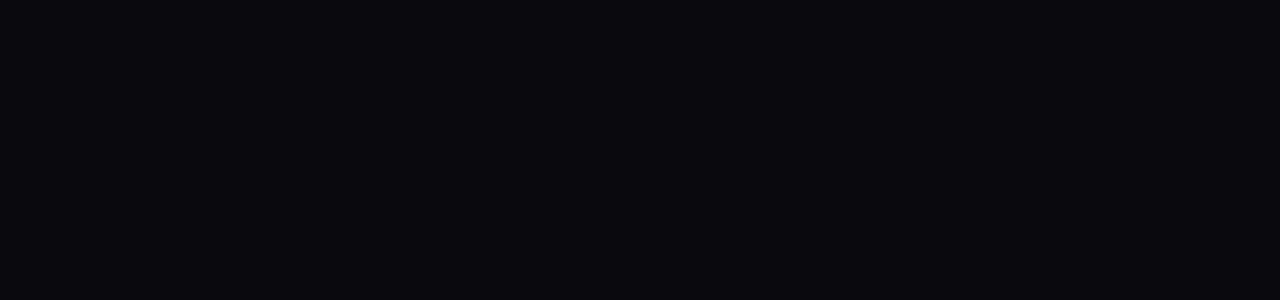
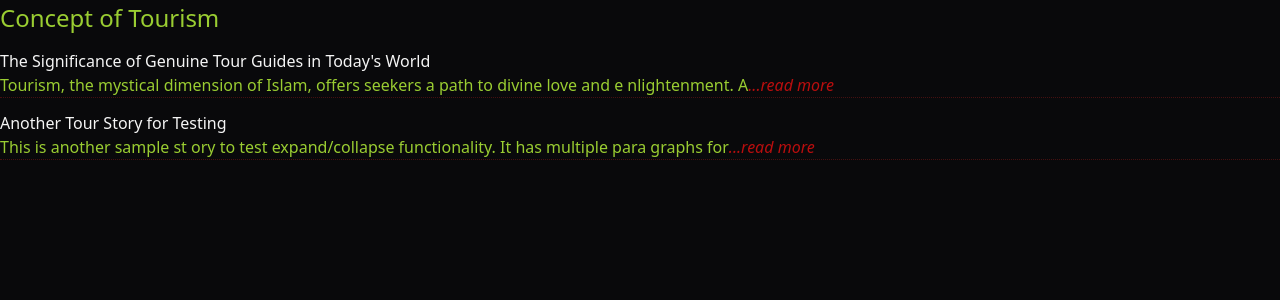
Before and after one commit to HossainAraf/timessquare2000, a React (Create React App) app: page /bangladesh-tourism in a window 1280 px wide. Before the commit this address had no page. Shown: the top 300 px of the page. Built offline with nearby package versions, Linux system fonts and the light colour scheme.

Commit message:
Create BangladeshTourism component

```diff
--- a/src/App.js
+++ b/src/App.js
@@ -10,6 +10,7 @@
 // import SufiMusic from './components/SufiMusic';
 // import MuslimHistory from './components/MuslimHistory';
 import TourismPage from './components/Tourism/Tourism';
+import BangladeshTourism from './components/Tourism/BangladeshTourism';
 
 function App() {
   return (
@@ -24,6 +25,7 @@
         <Route path="/sufi-music" element={<SufiMusic />} />
         <Route path="/muslim-history" element={<MuslimHistory />} /> */}
         <Route path="/tourism" element={<TourismPage />} />
+        <Route path="/bangladesh-tourism" element={<BangladeshTourism />} />
       </Routes>
       {/* <Footer /> */}
     </Router>
--- /dev/null
+++ b/src/components/Tourism/BangladeshTourism.jsx
@@ -0,0 +1,62 @@
+import ReadMore from '../shared/ReadMore';
+
+const generateRandomId = () => crypto.randomUUID();
+
+function BangladeshTourism() {
+  const stories = [
+    {
+      id: crypto.randomUUID(),
+      title: 'The Significance of Genuine Tour Guides in Today\'s World',
+      className: 'Tour-guide-story',
+      content: [
+        <p key={generateRandomId()}>
+          Tourism, the mystical dimension of Islam,
+          offers seekers a path to
+          divine love and e
+          nlightenment.
+          At its core, Tourism
+          is a journey of self-purification and connection with
+          Allah, guided by
+          a mentor, the
+          Murshid.
+        </p>,
+
+        <p key={generateRandomId()}>
+          Many Tariqahs exist,
+          each with unique practices and insights.
+        </p>,
+      ],
+    },
+    {
+      id: crypto.randomUUID(),
+      title: 'Another Tour Story for Testing',
+      className: 'Tour-story-test',
+      content: [
+        <p key={generateRandomId()}>
+          This is another sample st
+          ory to test expand/collapse
+          functionality.
+          It has multiple para
+          graphs for the preview
+          Toggle to see the en
+          tire content here.
+        </p>,
+      ],
+    },
+  ];
+
+  return (
+    <div>
+      <h1>Concept of Tourism</h1>
+      {stories.map((story) => (
+        <div key={story.id} className={`story ${story.className}`}>
+          <h2>{story.title}</h2>
+          <ReadMore>{story.content}</ReadMore>
+          <hr />
+        </div>
+      ))}
+    </div>
+  );
+}
+
+export default BangladeshTourism;
--- a/src/components/Tourism/Tourism.jsx
+++ b/src/components/Tourism/Tourism.jsx
@@ -6,7 +6,7 @@
 function TourismPage() {
   return (
     <div className="container mx-auto px-4 py-8 grid grid-cols-1 md:grid-cols-2 gap-4">
-      <Link to="/sufi-concept" className="flex flex-col items-center bg-white border border-gray-200 rounded-lg shadow md:flex-row md:max-w-xl hover:bg-gray-100 dark:border-gray-700 dark:bg-gray-800 dark:hover:bg-gray-700">
+      <Link to="/bangladesh-tourism" className="flex flex-col items-center bg-white border border-gray-200 rounded-lg shadow md:flex-row md:max-w-xl hover:bg-gray-100 dark:border-gray-700 dark:bg-gray-800 dark:hover:bg-gray-700">
         <img className="object-cover w-full rounded-t-lg h-96 md:h-auto md:w-48 md:rounded-none md:rounded-l-lg" src={Bangladesh} alt="" />
         <div className="flex flex-col justify-between p-4 leading-normal">
           <h5 className="mb-2 text-2xl font-bold tracking-tight text-gray-900 dark:text-white">Bangladesh</h5>
```
